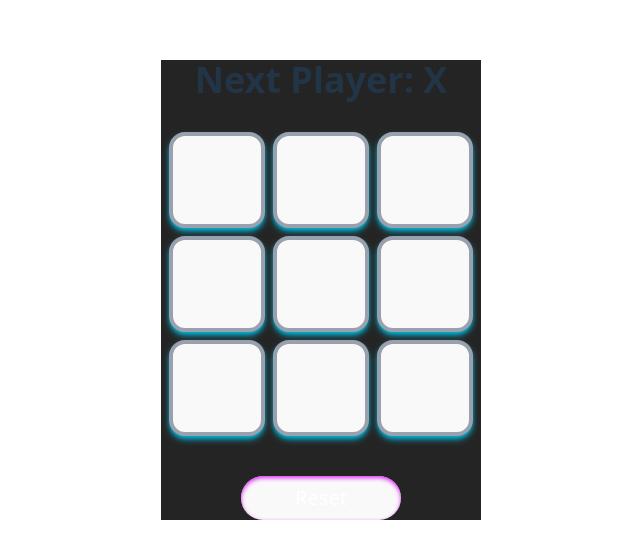
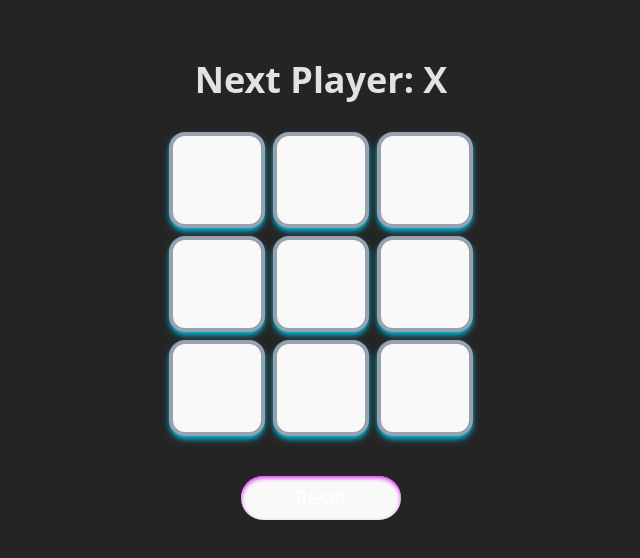
Before and after one commit to ObsidianAstralis/boring-game, a React (Vite) app in the folder app/: page / in a window 1280 px wide. Shown: the part 110-668 px from the top of the page, without its empty margins (319-959 px from the left). Built offline with nearby package versions, Linux system fonts and the light colour scheme.

Commit message:
Updated on the index css code.

```diff
--- a/app/src/App.css
+++ b/app/src/App.css
@@ -1,6 +1,5 @@
 #root {
     max-width: 1280px;
     margin: 0 auto;
-    background-color: #242424;
     text-align: center;
 }
--- a/app/src/index.css
+++ b/app/src/index.css
@@ -30,8 +30,8 @@ h1 {
 
 @media (prefers-color-scheme: light) {
   :root {
-    color: #213547;
-    background-color: #ffffff;
+    /* color: #213547; */
+    background-color: #242424;
   }
   a:hover {
     color: #747bff;
```
